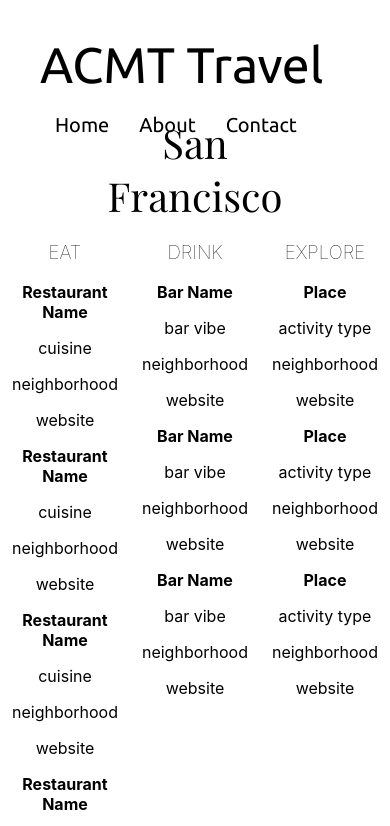
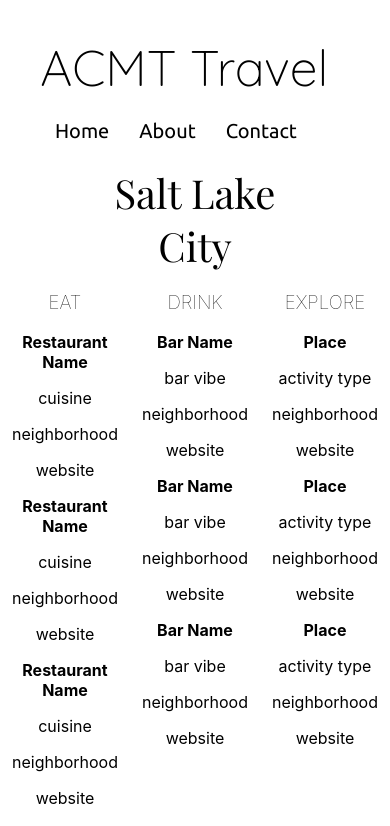
Before and after one commit to marissa-tomko/travel-recs, a React (Create React App) app: page /saltlakecity in a window 390 px wide. Shown: the top 826 px of the page. Built offline with nearby package versions, Linux system fonts and the light colour scheme.

Commit message:
Clean up errors

```diff
--- a/public/index.html
+++ b/public/index.html
@@ -9,8 +9,7 @@
       manifest.json provides metadata used when your web app is added to the
       homescreen on Android. See https://developers.google.com/web/fundamentals/web-app-manifest/
     -->
-    <link href="https://fonts.googleapis.com/css?family=Playfair+Display|Ubuntu" rel="stylesheet">
-
+    <link href="https://fonts.googleapis.com/css?family=Playfair+Display|Ubuntu|Quicksand:300" rel="stylesheet">
 
     <link rel="manifest" href="%PUBLIC_URL%/manifest.json">
     <!--
--- a/src/Components/App/App.css
+++ b/src/Components/App/App.css
@@ -12,7 +12,7 @@ li {
 
 .logo {
   font-size: 50px;
-  /* margin: 0; */
+  font-family: 'Quicksand', sans-serif;
 }
 
 .menu {
--- a/src/Components/Cities/SaltLakeCity.js
+++ b/src/Components/Cities/SaltLakeCity.js
@@ -5,7 +5,7 @@ class SaltLakeCity extends React.Component {
   render() {
     return(
       <div>
-        <CityPage cityName="SaltLakeCity"/>
+        <CityPage cityName="Salt Lake City"/>
       </div>
     )
   }
--- a/src/Components/CityPage/CityPage.css
+++ b/src/Components/CityPage/CityPage.css
@@ -35,3 +35,9 @@
 .rec-name {
   font-weight: bolder;
 }
+
+@media screen and (max-width: 768px) {
+  .city-page-div {
+    margin-top: 50px;
+  }
+}
--- a/src/Components/WeatherSearchBar/WeatherSearchBar.js
+++ b/src/Components/WeatherSearchBar/WeatherSearchBar.js
@@ -67,7 +67,7 @@ class WeatherSearchBar extends React.Component {
 
         {this.state.showTempInfo ?
           <div className="temp-info">
-          <p>{this.state.temperature}° F | {this.state.description} | {this.state.humidity}% humidity</p>
+          <p>{Math.round(this.state.temperature)}° F | {this.state.description} | {this.state.humidity}% humidity</p>
             <h2>{this.state.error}</h2>
           </div>
           : ''
```
Also changed, not shown: src/Components/App/App.js (+3 -5 lines), src/Components/Home/Home.js (+0 -19 lines).
